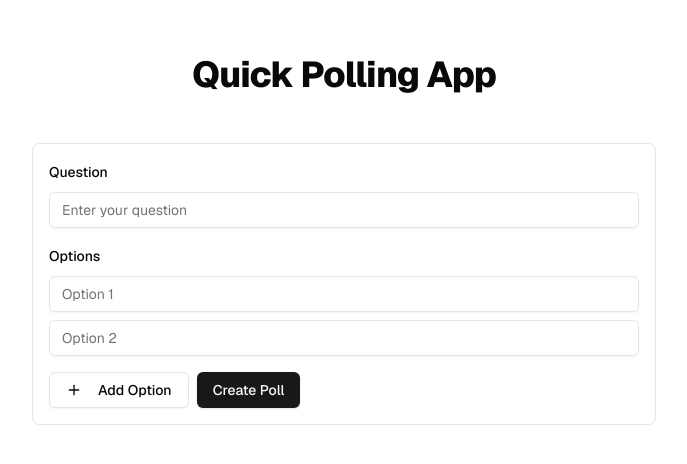
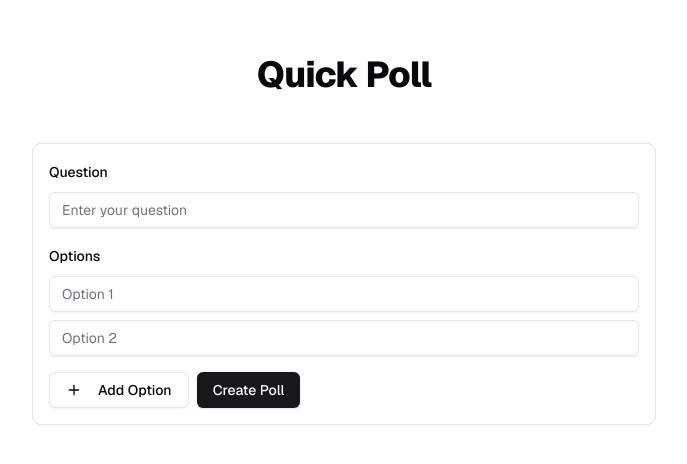
Before and after one commit to arindamlahiri/cactro-fullstack, a Next.js app: page / in a window 1280 px wide. Shown: the part 160-624 px from the top of the page, without its empty margins (296-983 px from the left). Built offline with nearby package versions, Linux system fonts and the light colour scheme; no server answers.

Commit message:
error, loading states and styles

```diff
--- a/src/app/page.tsx
+++ b/src/app/page.tsx
@@ -4,9 +4,7 @@
   return (
     <main className="flex min-h-screen flex-col items-center justify-center">
       <div className="container flex flex-col items-center justify-center gap-12 px-4 py-16">
-        <h1 className="text-4xl font-extrabold tracking-tight">
-          Quick Polling App
-        </h1>
+        <h1 className="text-4xl font-extrabold tracking-tight">Quick Poll</h1>
         <PollForm />
       </div>
     </main>
--- a/src/app/poll/[pollId]/page.tsx
+++ b/src/app/poll/[pollId]/page.tsx
@@ -9,8 +9,11 @@
 export default async function PollPage({ params }: PollPageProps) {
   const { pollId } = await params;
   return (
-    <div className="container mx-auto py-8">
-      <PollVote pollId={pollId} />
-    </div>
+    <main className="flex min-h-screen flex-col items-center justify-center">
+      <div className="container flex flex-col items-center justify-center gap-12 px-4 py-16">
+        <h1 className="text-4xl font-extrabold tracking-tight">Quick Poll</h1>
+        <PollVote pollId={pollId} />
+      </div>
+    </main>
   );
 }
--- a/src/components/poll-vote.tsx
+++ b/src/components/poll-vote.tsx
@@ -7,6 +7,7 @@
 import { Button } from "@/components/ui/button";
 import { votePoll } from "@/server/actions";
 import { redirect } from "next/navigation";
+import { Loader2 } from "lucide-react";
 
 interface Poll {
   id: string;
@@ -17,6 +18,7 @@
     text: string;
     votes: number;
   }[];
+  error?: string;
 }
 
 interface PollVoteProps {
@@ -48,8 +50,12 @@
     }
   };
 
-  if (!poll?.id) {
+  if (poll?.error) {
     redirect("/");
+  }
+
+  if (!poll) {
+    return <Loader2 className="h-4 w-4 animate-spin" />;
   }
 
   const totalVotes = poll.options.reduce(
@@ -58,7 +64,7 @@
   );
 
   return (
-    <Card>
+    <Card className="w-full md:w-1/2">
       <CardHeader>
         <CardTitle>{poll.question}</CardTitle>
       </CardHeader>
```
